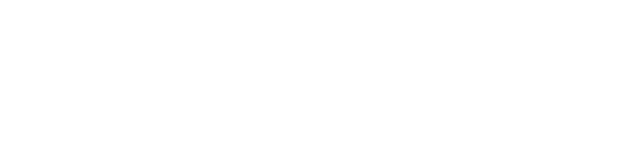
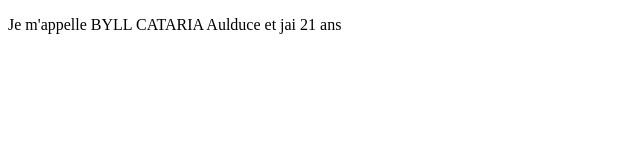
Before and after one commit to BYLL04/git-mon-cv, a plain HTML site: page index.html in a window 1280 px wide. Shown: the whole page, without its empty margins (0-640 px from the left). Drawn offline with Linux system fonts and the light colour scheme.

Commit message:
mise en place de la section description

```diff
--- a/index.html
+++ b/index.html
@@ -9,5 +9,24 @@
 </head>
 <body>
 
+
+
+<p> Je m'appelle BYLL CATARIA Aulduce et jai 21 ans</p>
+
+
+
+
+
+
+
+
+
+
+
+
+
+
+
+
 </body>
 </html>
```
